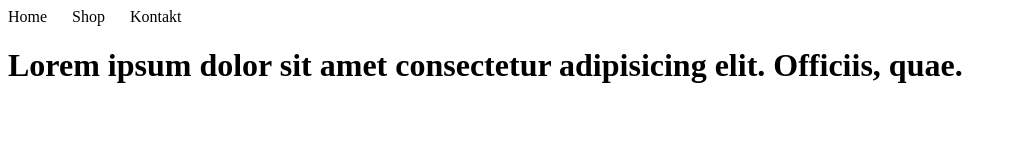
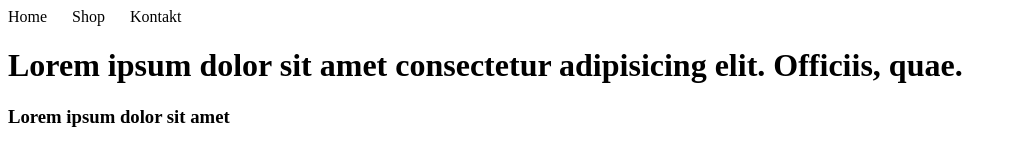
Before and after one commit to shikhsulaiman/erste-seite, a plain HTML site: page index.html in a window 1280 px wide. Shown: the whole page, without its empty margins (0-1017 px from the left). Drawn offline with Linux system fonts and the light colour scheme.

Commit message:
Add h3 header with placeholder text

```diff
--- a/index.html
+++ b/index.html
@@ -16,6 +16,7 @@
     </nav>
     <h1>Lorem ipsum dolor sit amet consectetur adipisicing elit. Officiis, quae.</h1>
 
+    <h3>Lorem ipsum dolor sit amet</h3>
 
   </body>
 </html>
```
